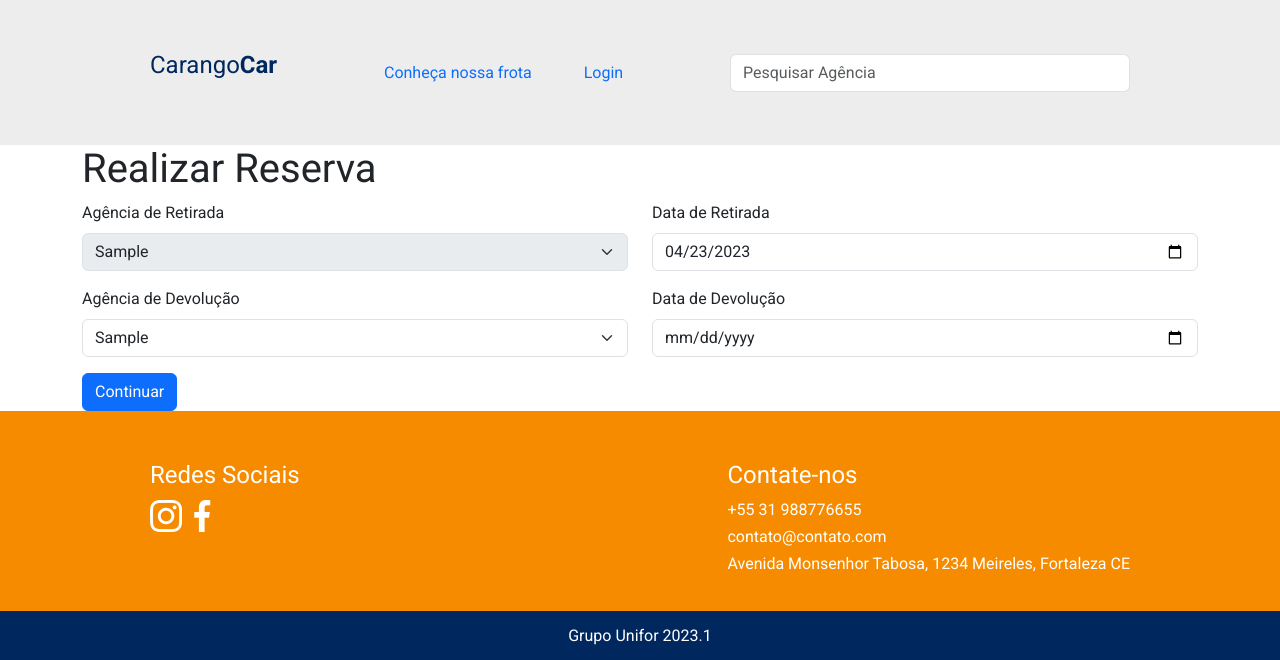
After one commit to Alisson-Augusto/ProjetoLocacaoVeiculos, a Flask app: page /agencias/1 in a window 1280 px wide. The commit adds this page. Shown: the top 660 px of the page. Run offline with Flask 3, Linux system fonts and the light colour scheme; tables that the repository leaves empty hold one stand-in row (values such as "Sample post"); some libraries are stand-ins or nearby versions.

Commit message:
implementando busca e página de agências

```diff
--- a/app/routes.py
+++ b/app/routes.py
@@ -1,6 +1,8 @@
-from flask import Blueprint, render_template
+from flask import Blueprint, render_template, request
 
 from app.models.veiculos import Veiculos
+from app.models.agencia import Agencia
+from datetime import date
 
 rotas = Blueprint("rotas", __name__)
 
@@ -15,6 +17,18 @@ def perfil():
   return render_template("home/perfil.html")
 
 
-@rotas.route("/admin")
-def admin_page():
-  return render_template("admin/admin.html")
+@rotas.route("/agencias/<id>")
+def agencias(id):
+  agencia_selecionada = Agencia.query.get(id)
+  agencias = Agencia.query.all()
+  return render_template("agencia/agencia.html", agencia_selecionada=agencia_selecionada, agencias=agencias, data_atual=date.today())
+
+
+@rotas.route("/agencias")
+def buscar_agencia():
+  busca = request.args.get("busca", "").strip()
+  if busca == "":
+    return []
+
+  agencias = Agencia.query.filter(Agencia.localizacao.ilike(f"%{busca}%")).all()
+  return [{"id": agencia.id, "localizacao": agencia.localizacao} for agencia in agencias]
--- a/app/static/css/styles.css
+++ b/app/static/css/styles.css
@@ -28,7 +28,6 @@ body {
 
 header {
   width: 100%;
-  height: 500px;
   background: var(--gray);
 }
 
--- /dev/null
+++ b/app/static/js/buscar_agencia.js
@@ -0,0 +1,38 @@
+const busca_agencia = document.getElementById("buscar-agencia");
+const dropdown = document.getElementById("dropdown-sugestoes-agencias");
+
+
+function buscar_agencias(busca) {
+  // Realiza a requisição GET
+  fetch("/agencias?busca="+busca)
+  .then(response => {
+      if (response.ok) {
+          response.json().then(json => {
+            console.log(json);
+            dropdown.innerHTML = "";
+            for(let i=0; i < json.length; i++) {
+              const {localizacao, id} = json[i];
+              html = `<li><a class="dropdown-item text-wrap" href="/agencias/${id}">${localizacao}</a></li>`;
+              dropdown.innerHTML += html;
+            }
+
+            if(json.length > 0) {
+              dropdown.classList.add("show");
+            }
+          });
+      } else {
+          throw new Error('Erro na requisição');
+      }
+  })
+}
+
+
+busca_agencia.addEventListener("input", () => {
+  const busca = busca_agencia.value;
+  dropdown.classList.remove("show");
+  if(busca.length < 3) return;
+
+  console.log(buscar_agencias(busca));
+})
+
+console.log("Olá mundo!")
--- /dev/null
+++ b/app/templates/agencia/agencia.html
@@ -0,0 +1,39 @@
+{% extends "base.html" %}
+
+{% block conteudo %}
+<div class="container">
+  <h1>Realizar Reserva</h1>
+  <form action="">
+    <div class="row">
+      <div class="col mb-3">
+        <label for="selecao-agencia-retirada" class="form-label">Agência de Retirada</label>
+        <select class="form-select" name="selecao-agencia-retirada" disabled>
+          <option selected value="{{agencia_selecionada.id}}">{{agencia_selecionada.localizacao}}</option>
+        </select>
+      </div>
+      <div class="col mb-3">
+        <label for="data_retirada" class="form-label">Data de Retirada</label>
+        <input required type="date" class="form-control" id="data_nascimento" name="data_retirada" value="{{data_atual}}">
+      </div>
+    </div>
+    <div class="row">
+      <div class="col mb-3">
+        <label for="selecao-agencia-devolucao" class="form-label">Agência de Devolução</label>
+        <select class="form-select" name="selecao-agencia-devolucao">
+          <option selected value="{{agencia_selecionada.id}}">{{agencia_selecionada.localizacao}}</option>
+          {% for agencia in agencias %}
+            {% if agencia.id != agencia_selecionada.id%}
+              <option selected value="{{agencia.id}}">{{agencia.localizacao}}</option>
+            {% endif %}
+          {% endfor %}
+        </select>
+      </div>
+      <div class="col mb-3">
+        <label for="data_retirada" class="form-label">Data de Devolução</label>
+        <input required type="date" class="form-control" id="data_nascimento" name="data_retirada">
+      </div>
+    </div>
+    <button class="btn btn-primary" type="submit">Continuar</button>
+  </form>
+</div>
+{% endblock %}
--- a/app/templates/base.html
+++ b/app/templates/base.html
@@ -13,7 +13,7 @@
 <header>
   <div class="content">
     <nav>
-      <p class="brand">Carango<strong>Car</strong></p>
+      <a href="/" class="nav-link"><p class="brand">Carango<strong>Car</strong></p></a>
       <ul class="nav">
         <li class="nav-item"><a class="nav-link" href="/#frota">Conheça nossa frota</a></li>
         {% if current_user.is_authenticated %}
@@ -24,8 +24,10 @@
         {% endif %}
       </ul>
       <form class="d-flex" role="search">
-        <input class="form-control me-2" type="search" placeholder="Search" aria-label="Search">
-        <button class="btn btn-primary" type="submit">Search</button>
+        <div class="dropdown">
+          <input id="buscar-agencia" class="form-control" type="search" placeholder="Pesquisar Agência" aria-label="Search" style="min-width: 400px;">
+          <ul class="dropdown-menu w-100" aria-labelledby="buscar-agencia" id="dropdown-sugestoes-agencias"></ul>
+        </div>
       </form>
     </nav>
     {% block header_block %}
@@ -33,7 +35,7 @@
   </div>
 </header>
 <body style="height: 100vh;">
-  {%block conteudo %}
+  {% block conteudo %}
   {% endblock %}
 </body>
 <footer>
@@ -56,4 +58,6 @@
   </div>
   <div class="last">Grupo Unifor 2023.1</div>
 </footer>
+
+<script src="{{url_for('static', filename='js/buscar_agencia.js')}}"></script>
 </html>
```
Also changed, not shown: app/templates/home/index.html (+0 -15 lines).
